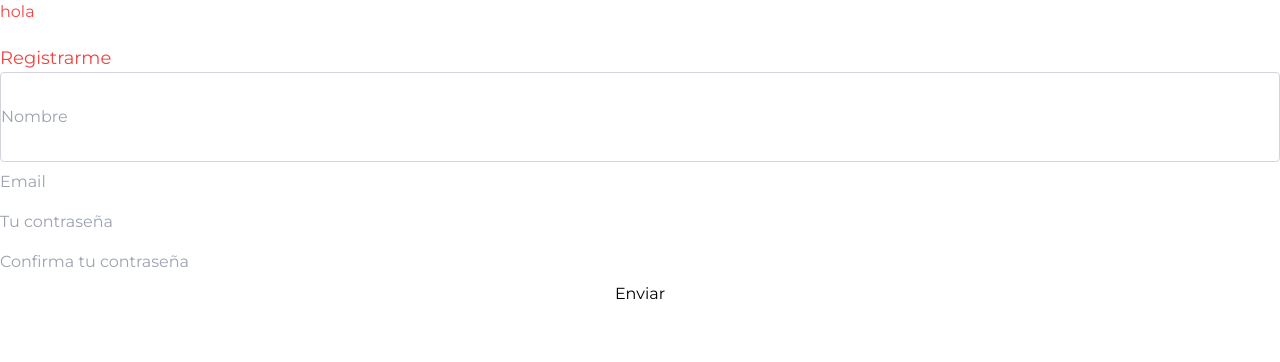
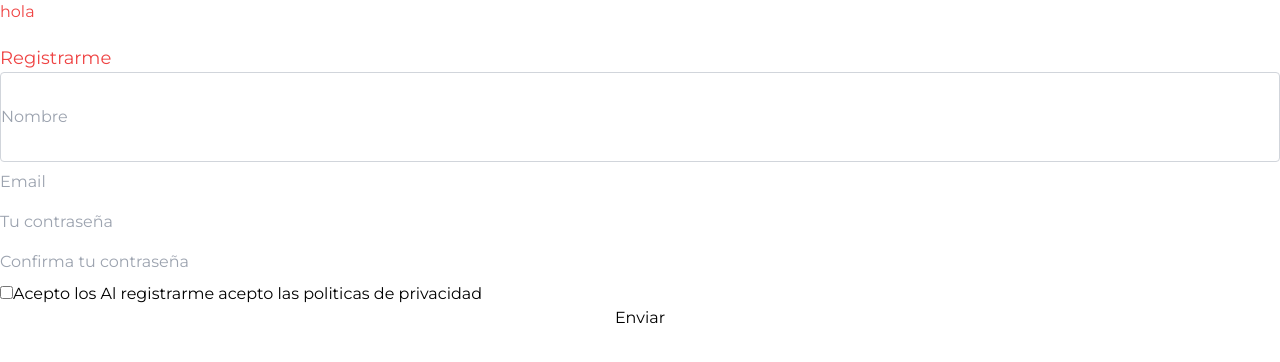
Before and after one commit to No-Country-simulation/s17-06-m-java-react, a React (Vite) app in the folder RepoFrontend/payout/: page /register in a window 1280 px wide. Shown: the top 362 px of the page. Built offline with nearby package versions, Linux system fonts and the light colour scheme; a web font is replaced by a local one.

Commit message:
startingg

```diff
--- a/RepoFrontend/payout/src/components/signUp/SignUp.jsx
+++ b/RepoFrontend/payout/src/components/signUp/SignUp.jsx
@@ -5,7 +5,7 @@ import * as Yup from 'yup'
 const schema = Yup.object().shape({
     nombre: Yup.string()
                 .min(2, "El nombre es demasiado corto")
-                .max(30, "Máximo 20 caracteres")
+                .max(30, "Máximo 30 caracteres")
                 .required("Este campo es obligatorio"),
     email: Yup.string()
                 .email("El email es inválido")
@@ -20,10 +20,10 @@ const schema = Yup.object().shape({
 })
 
 
-export const SignUp = () => {
 
 
 
+export const SignUp = () => {
 
   return (
     <div className="container my-5">
@@ -56,6 +56,15 @@ export const SignUp = () => {
                         <Field placeholder="Confirma tu contraseña" className="form-control py-2" type="text" name="rPassword"/>
                         <ErrorMessage name="rPassword" component="p"/>
 
+                        <div>
+                            <Field type="checkbox" name="termsAccepted" />
+                            <label htmlFor="termsAccepted">
+                                Acepto los <a href="/terminos-y-condiciones" target="_blank" rel="noopener noreferrer">Al registrarme acepto las politicas de privacidad</a>
+                            </label>
+                            <ErrorMessage name="termsAccepted" component="div" className="text-red-500" />
+                        </div>
+
+
                         <button type="submit" className="btn btn-success" disabled={!isValid || !dirty}>Enviar</button>
                     </Form>
                 )}
```
